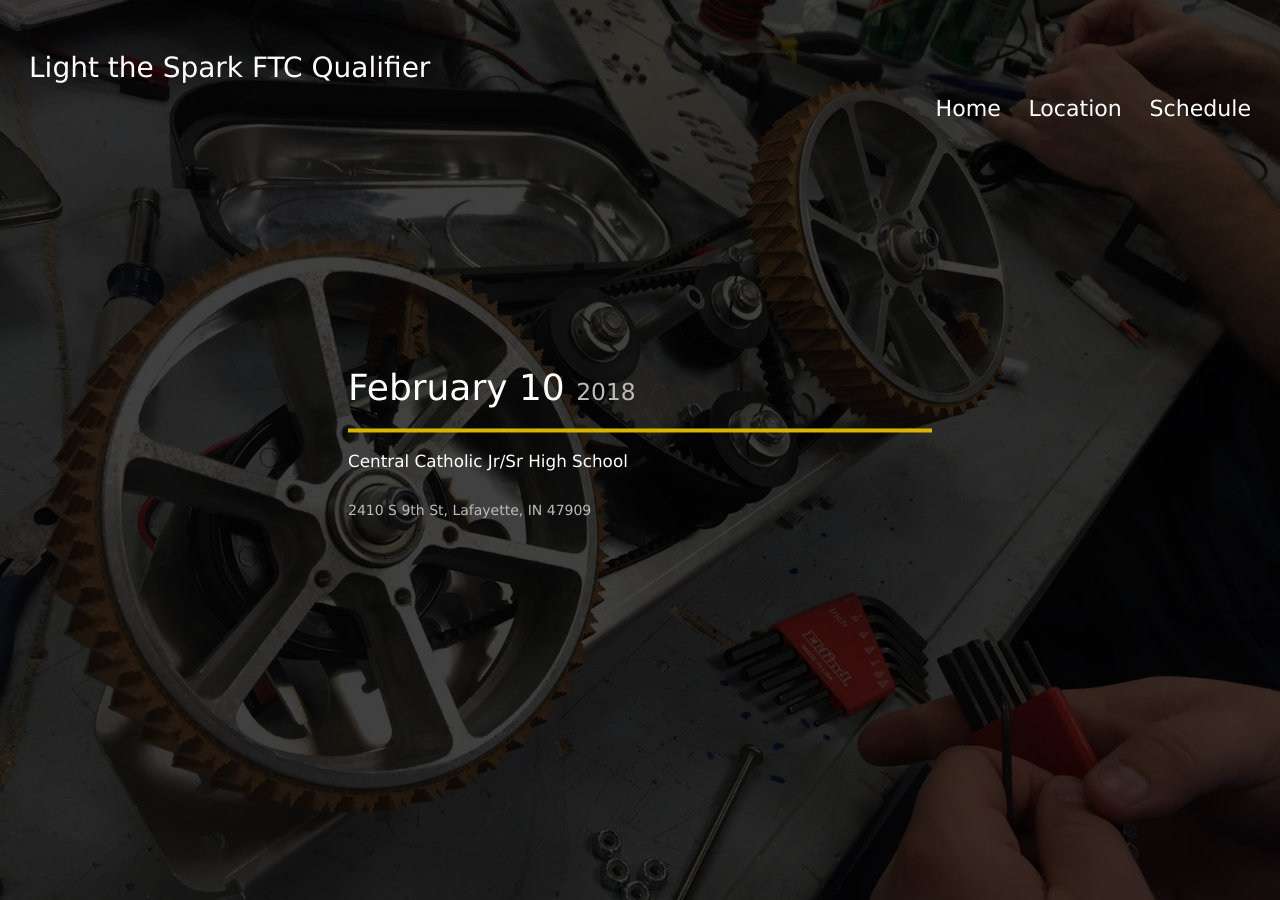
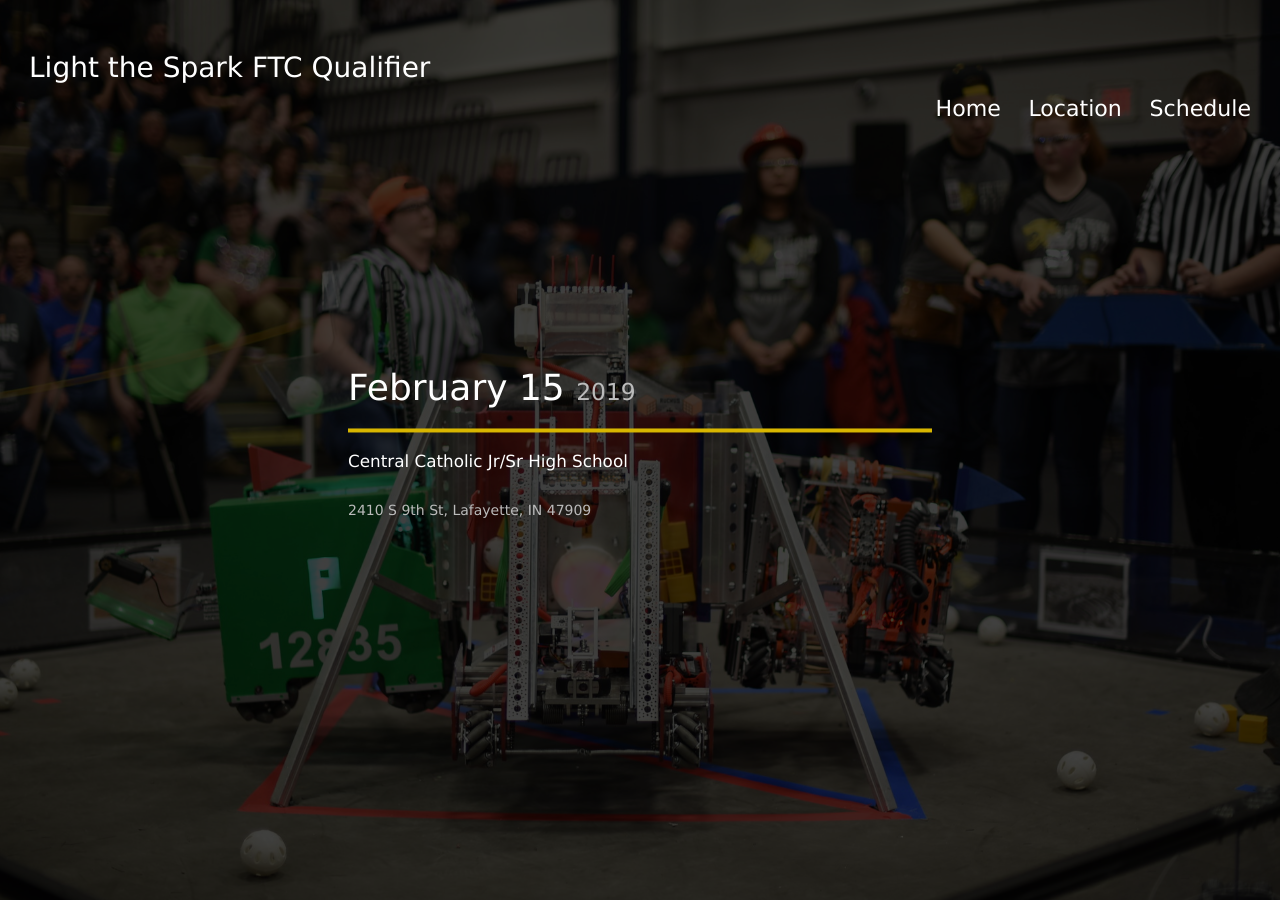
Before and after one commit to purduefirst/purduefirst.github.io, a Jekyll site: the page built from ftc-qualifier.html, in a window 1280 px wide and 900 px high. Built offline with Jekyll 4.4.1, drawn with Linux system fonts in a browser that asks for light colours.

Commit message:
Updated homepage image and fixed date for FTC LtS

```diff
--- a/ftc-qualifier.html
+++ b/ftc-qualifier.html
@@ -1,9 +1,9 @@
 ---
 layout: event-image
-image: ftc-event.jpg
+image: ftc-alt-lg.jpg
 title: "Light the Spark FTC Qualifier"
-event-date: "February 10"
-event-year: "2018"
+event-date: "February 15"
+event-year: "2019"
 location-ntrl: "Central Catholic Jr/Sr High School"
 location: "2410 S 9th St, Lafayette, IN 47909"
 contact: "president@purduefirst.org"
```
Also changed, not shown: index.html (+13 -12 lines), img/FTC-Alt-lg.jpg (added), img/PFP-Teams.jpg (added).
